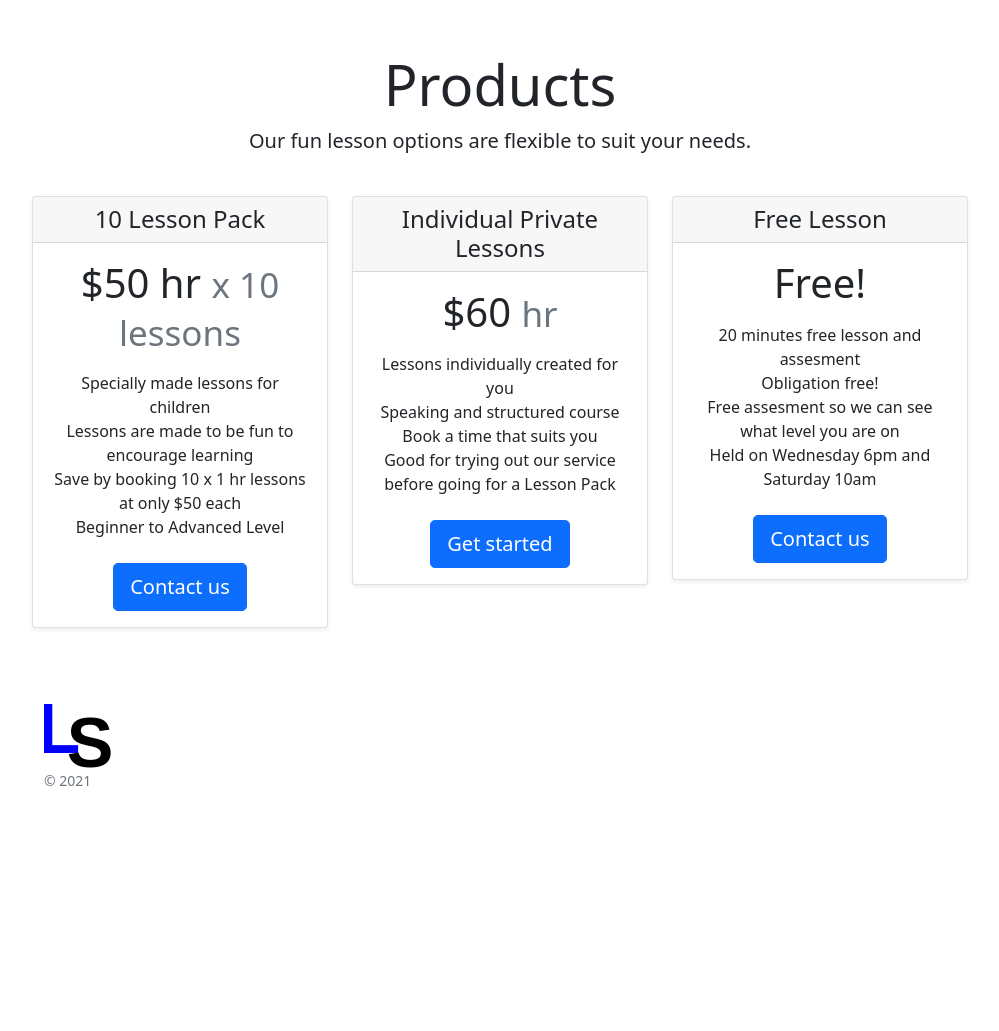
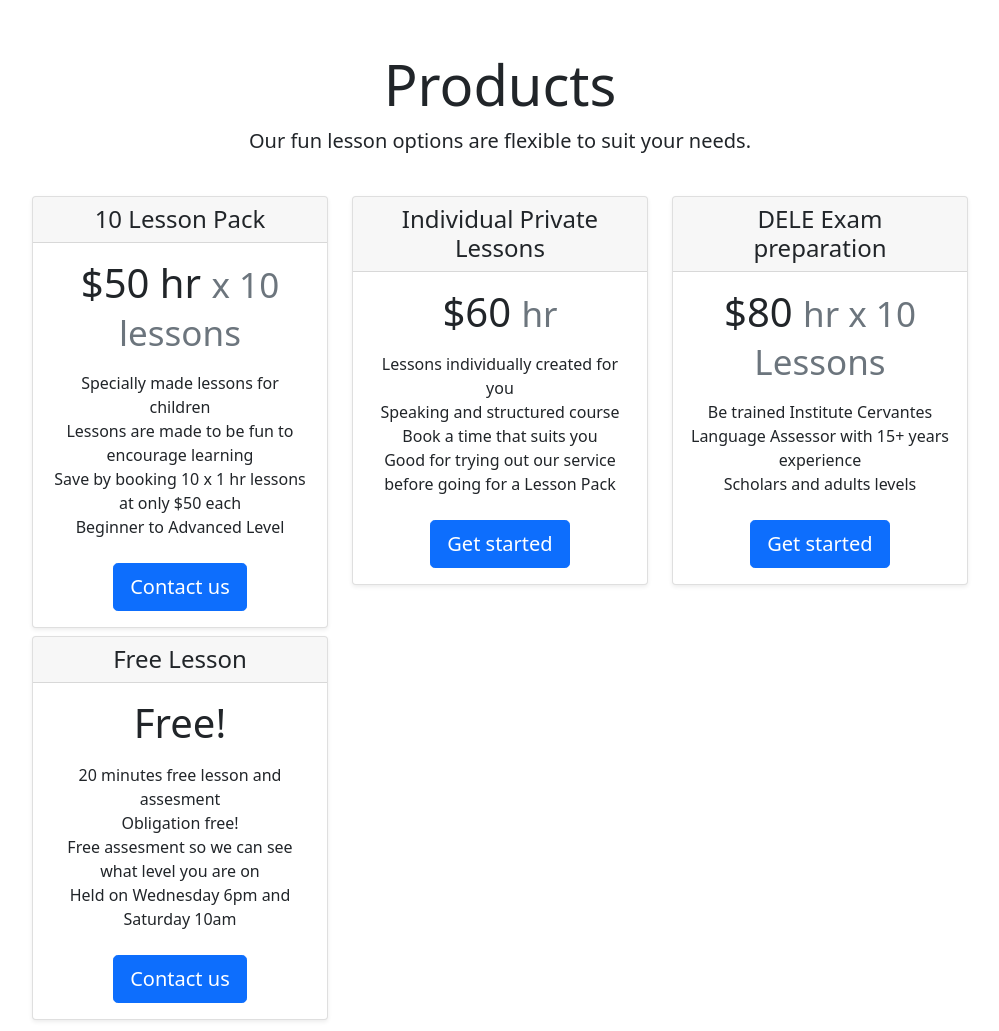
Before and after one commit to wayneboy/eduweb, a plain HTML site: page prices.html in a window 1280 px wide. Shown: the part 116-1147 px from the top of the page, without its empty margins (140-1139 px from the left). Before the commit the page ends 971 px from the top, so only its background shows below. Drawn offline with Linux system fonts and the light colour scheme.

Commit message:
change prices

```diff
--- a/prices.html
+++ b/prices.html
@@ -115,6 +115,26 @@
             <div class="col">
                 <div class="card mb-2 shadow-sm">
                     <div class="card-header">
+                        <h4 class="my-0 fw-normal">DELE Exam preparation </h4>
+                    </div>
+                    <div class="card-body">
+                        <h1 class="card-title pricing-card-title">$80 <small class="text-muted">hr x 10 Lessons</small></h1>
+                        <ul class="list-unstyled mt-3 mb-4">
+
+                            <li>Be trained Institute Cervantes Language Assessor with 15+ years experience</li>
+                            <li>Scholars and adults levels</li>
+
+
+                        </ul>
+                        <a href="contact.html" role="button" class="btnw-100 btn btn-lg btn-primary">Get started</a>
+                    </div>
+                </div>
+            </div>
+
+
+            <div class="col">
+                <div class="card mb-2 shadow-sm">
+                    <div class="card-header">
                         <h4 class="my-0 fw-normal">Free Lesson</h4>
                     </div>
                     <div class="card-body">
```
